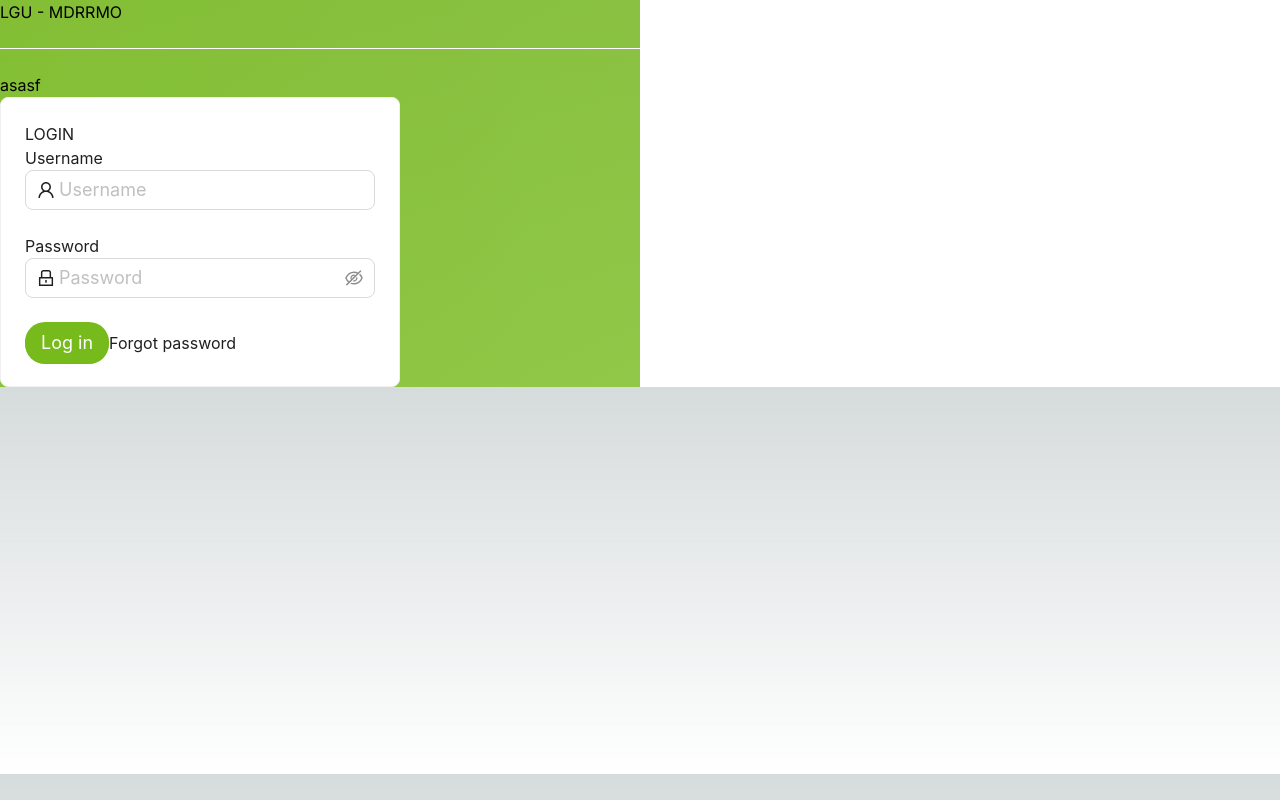
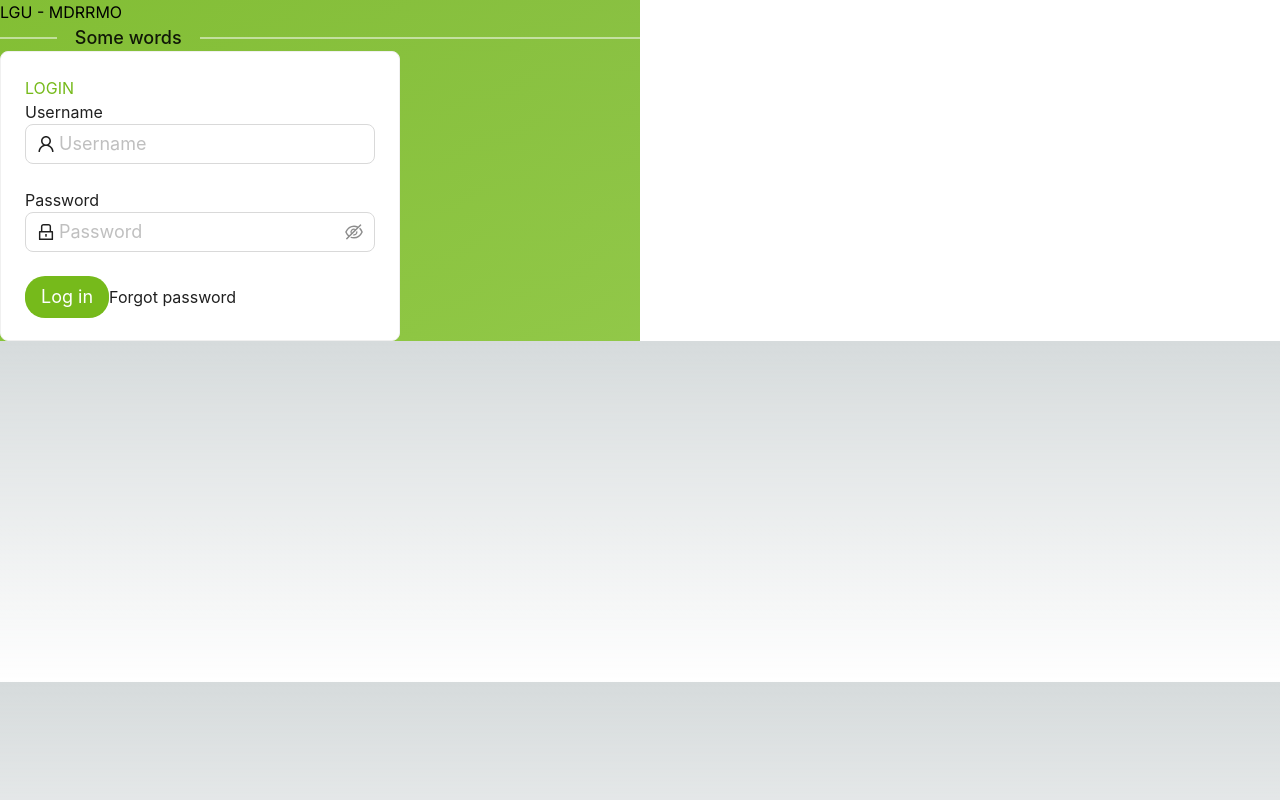
Before and after one commit to zynmurel/lgu-mdrrmo-front-end, a Next.js app: page /login in a window 1280 px wide. Built offline with nearby package versions, Linux system fonts and the light colour scheme.

Commit message:
add styles to login page (2)

```diff
--- /dev/null
+++ b/src/app/login/components/loginCard.js
@@ -0,0 +1,96 @@
+import { LockOutlined, UserOutlined } from "@ant-design/icons";
+import { Card, Form, Input, Button, theme } from "antd";
+
+const LoginCard = () => {
+  const { token } = theme.useToken();
+  const loginRules = {
+    username: [
+      {
+        required: true,
+        message: "Please input your Username",
+      },
+    ],
+    password: [
+      {
+        required: true,
+        message: "Please input your Password",
+      },
+    ],
+  };
+  const loginInputIcons = {
+    username: <UserOutlined className="site-form-item-icon" />,
+    password: <LockOutlined className="site-form-item-icon" />,
+  };
+
+  const styles = {
+    textLinkColor: { color: token.colorLink },
+  };
+
+  const onFinish = (values) => {
+    console.log("Received values of form: ", values);
+  };
+  return (
+    <Card
+      style={{ width: 400 }}
+      bodyStyle={{ height: "100%" }}
+      className="  shadow-2xl p-4  absolute top-1/2 left-1/2 transform -translate-x-1/2 -translate-y-1/2"
+    >
+      <p
+        className=" text-3xl text-center font-bold m-0 mb-3"
+        style={styles.textLinkColor}
+      >
+        LOGIN
+      </p>
+
+      <Form
+        name="normal_login"
+        className="login-form flex flex-col justify-center items-center"
+        initialValues={{
+          remember: true,
+        }}
+        onFinish={onFinish}
+      >
+        <p className=" text-base w-full m-0 mb-1">Username</p>
+        <Form.Item
+          labelCol={{ span: 24 }}
+          name="username"
+          rules={loginRules.username}
+          className=" w-full"
+        >
+          <Input
+            prefix={loginInputIcons.username}
+            placeholder="Username"
+            size="large"
+          />
+        </Form.Item>
+        <p className=" text-base w-full mb-1 -mt-1">Password</p>
+        <Form.Item
+          name="password"
+          rules={loginRules.password}
+          className=" w-full"
+        >
+          <Input.Password
+            prefix={loginInputIcons.password}
+            type="password"
+            placeholder="Password"
+            size="large"
+          />
+        </Form.Item>
+        <Button
+          type="primary"
+          htmlType="submit"
+          className="login-form-button w-full my-3"
+          style={{ borderRadius: 30 }}
+          size="large"
+        >
+          Log in
+        </Button>
+        <a className="login-form-forgot" href="">
+          Forgot password
+        </a>
+      </Form>
+    </Card>
+  );
+};
+
+export default LoginCard;
--- a/src/app/login/page.js
+++ b/src/app/login/page.js
@@ -1,109 +1,36 @@
 "use client";
 
 import ThemeProvider from "@/theme/themeProvider";
-import { LockOutlined, UserOutlined } from "@ant-design/icons";
-import { Card, Form, Input, Button, Checkbox, theme, Divider } from "antd";
+import { theme, Divider } from "antd";
 
 import themeProvided from "./theme/theme.json";
+import LoginCard from "./components/loginCard";
 
 const App = () => {
   const { token } = theme.useToken();
-  const loginRules = {
-    username: [
-      {
-        required: true,
-        message: "Please input your Username",
-      },
-    ],
-    password: [
-      {
-        required: true,
-        message: "Please input your Password",
-      },
-    ],
-  };
-  const loginInputIcons = {
-    username: <UserOutlined className="site-form-item-icon" />,
-    password: <LockOutlined className="site-form-item-icon" />,
-  };
 
-  const onFinish = (values) => {
-    console.log("Received values of form: ", values);
+  const styles = {
+    backgroundLinearColor: {
+      backgroundImage: `linear-gradient(to right, ${token.colorLink + "dd"}, ${
+        token.colorLink + "cc"
+      } 50%, white 50%, white 100%) `,
+    },
+    dividerStyle: { borderColor: "white", margin: 0 },
   };
 
   return (
     <ThemeProvider theme={themeProvided}>
       <div className="bg-[url('/some.png')] bg-cover w-full">
-        <div
-          className=" h-screen"
-          style={{
-            backgroundImage: `linear-gradient(to right, ${
-              token.colorLink + "dd"
-            }, ${token.colorLink + "cc"} 50%, white 50%, white 100%) `,
-          }}
-        >
-          <div className="p-5 absolute bottom-0">
-            <p className="m-0 text-6xl font-semibold ">
-              LGU - <span className=" font-extralight">MDRRMO</span>
+        <div className=" h-screen" style={styles.backgroundLinearColor}>
+          <div className="p-5 absolute bottom-0 w-1/2">
+            <p className="m-0 text-7xl font-semibold text-white">
+              LGU<span className=" font-extralight"> - MDRRMO</span>
             </p>
-            <Divider style={{ borderColor: "white" }} />
-            <p>asasf</p>
+            <Divider style={styles.dividerStyle} orientation="left">
+              <p className=" text-white text-xl font-light">Some words</p>
+            </Divider>
           </div>
-          <Card
-            style={{ width: 400 }}
-            bodyStyle={{ height: "100%" }}
-            className="  shadow-2xl p-4  absolute top-1/2 left-1/2 transform -translate-x-1/2 -translate-y-1/2"
-          >
-            <p className=" text-2xl text-center font-bold m-0 mb-3">LOGIN</p>
-
-            <Form
-              name="normal_login"
-              className="login-form flex flex-col justify-center items-center"
-              initialValues={{
-                remember: true,
-              }}
-              onFinish={onFinish}
-            >
-              <p className=" text-base w-full m-0 mb-1">Username</p>
-              <Form.Item
-                labelCol={{ span: 24 }}
-                name="username"
-                rules={loginRules.username}
-                className=" w-full"
-              >
-                <Input
-                  prefix={loginInputIcons.username}
-                  placeholder="Username"
-                  size="large"
-                />
-              </Form.Item>
-              <p className=" text-base w-full mb-1 -mt-1">Password</p>
-              <Form.Item
-                name="password"
-                rules={loginRules.password}
-                className=" w-full"
-              >
-                <Input.Password
-                  prefix={loginInputIcons.password}
-                  type="password"
-                  placeholder="Password"
-                  size="large"
-                />
-              </Form.Item>
-              <Button
-                type="primary"
-                htmlType="submit"
-                className="login-form-button w-full my-3"
-                style={{ borderRadius: 30 }}
-                size="large"
-              >
-                Log in
-              </Button>
-              <a className="login-form-forgot" href="">
-                Forgot password
-              </a>
-            </Form>
-          </Card>
+          <LoginCard />
         </div>
       </div>
     </ThemeProvider>
```
